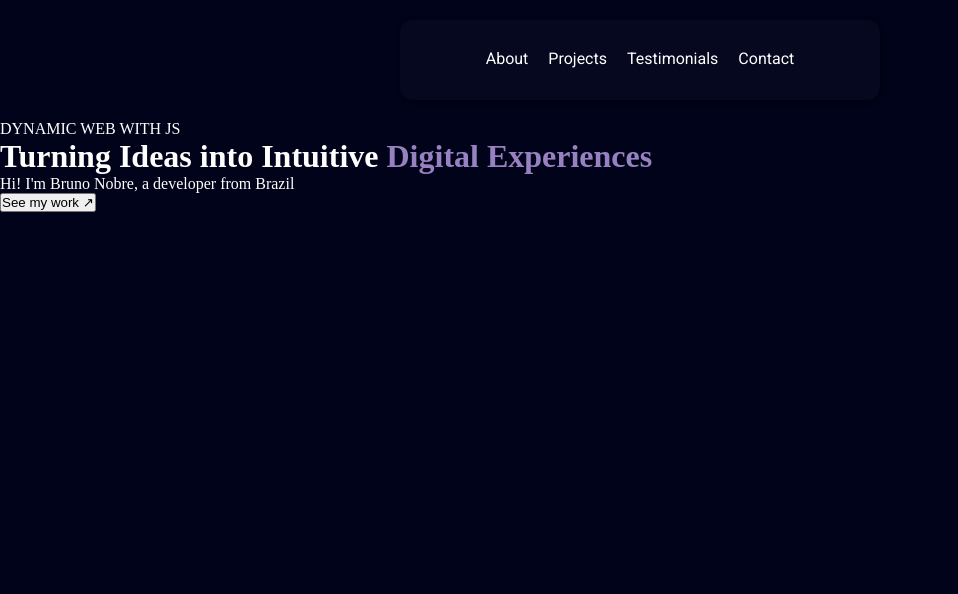
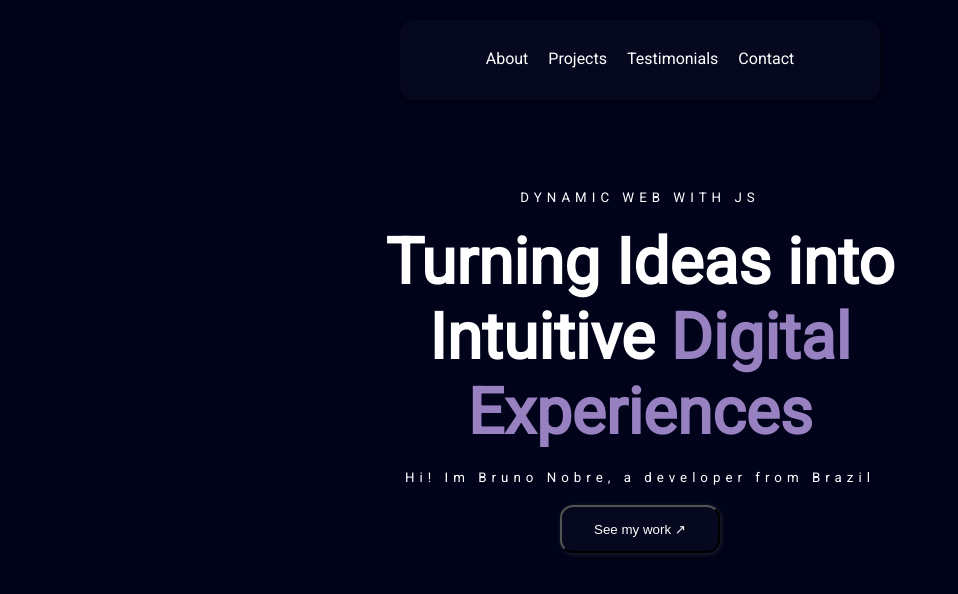
Before and after one commit to 1ubrno/portifolio, a plain HTML site: page index.html in a window 1280 px wide. Shown: the whole page, without its empty margins (0-958 px from the left). Drawn offline with Linux system fonts and the light colour scheme.

Commit message:
update
atualizacao da animacao do paragrafo e estilizacoes

```diff
--- a/assets/css/style.css
+++ b/assets/css/style.css
@@ -61,3 +61,43 @@ nav a::after {
 nav a:hover::after {
     opacity: 1;
 }
+main {
+    display: flex;
+    justify-content: center;
+    padding: 20px;
+
+}
+#s1 {
+
+    width: 60%;
+    height: 50%;
+    text-align: center;
+    padding-top: 50px;
+    padding: 30px;
+    gap: 20px;
+}
+
+#s1 p {
+      font-family: 'Roboto', sans-serif;
+      font-weight: 50;
+      letter-spacing: 5px;
+      font-size: smaller;
+      padding: 20px;
+}
+
+#s1 h1 {
+    font-family: 'Roboto', sans-serif;
+    font-size: 8vh;
+    font-weight: bold;
+
+}
+
+ #s1 button{
+    box-shadow: 1px 1px 5px #4f4f4f75;
+    background: #ffffff05;
+    border-radius: 13px;
+    width: 20vh;
+    height: 6vh;
+    color: #FFFFFF;
+    cursor: pointer;
+}
--- a/index.html
+++ b/index.html
@@ -12,19 +12,26 @@
     <header>
         <div class="nav-container">
             <nav>
-                <a href="" target="">About</a>
-                <a href="" target="">Projects</a>
-                <a href="" target="">Testimonials</a>
-                <a href="" target="">Contact</a>
+                <a href="" target="" id="about">About</a>
+                <a href="" target="" id="projects">Projects</a>
+                <a href="" target="" id="testimonials">Testimonials</a>
+                <a href="" target="" id="contacts">Contact</a>
             </nav>
         </div>
     </header>
 
     <main>
-        <p>DYNAMIC WEB WITH JS</p>
-        <h1>Turning Ideas into Intuitive <span style="color: #9881C1;">Digital Experiences</span> </h1>
-        <p>Hi! I'm Bruno Nobre, a developer from Brazil</p>
-        <button onclick="">See my work ↗</button>
+        <div id="s1">
+            <p>DYNAMIC WEB WITH JS</p>
+           <h1>Turning Ideas into Intuitive <span style="color:#9881C1 ;">Digital Experiences</span></h1>
+            <p id="typewriter-target"></p>
+                <div class="btn-container">
+                     <button onclick="" id="seeMyWork-btn">See my work ↗</button>
+                </div>
+
+        </div>
     </main>
+
+    <script src="scripts/script.js"></script>
 </body>
 </html>
--- /dev/null
+++ b/scripts/script.js
@@ -0,0 +1,19 @@
+const text = 'Hi! Im Bruno Nobre, a developer from Brazil';
+  const target = document.getElementById("typewriter-target");
+  let index = 0;
+
+  function type() {
+    if (index < text.length) {
+      target.innerHTML += text.charAt(index);
+      index++;
+      setTimeout(type, 50); // velocidade da digitação (ms)
+    }
+  }
+
+  window.addEventListener("DOMContentLoaded", type);
+
+
+//adiciona o movimento suave
+document.getElementById("seeMyWork-btn").addEventListener('click',()=> {
+    document.getElementById('projects').scrollIntoView({behavior:'smooth'})
+})
```
